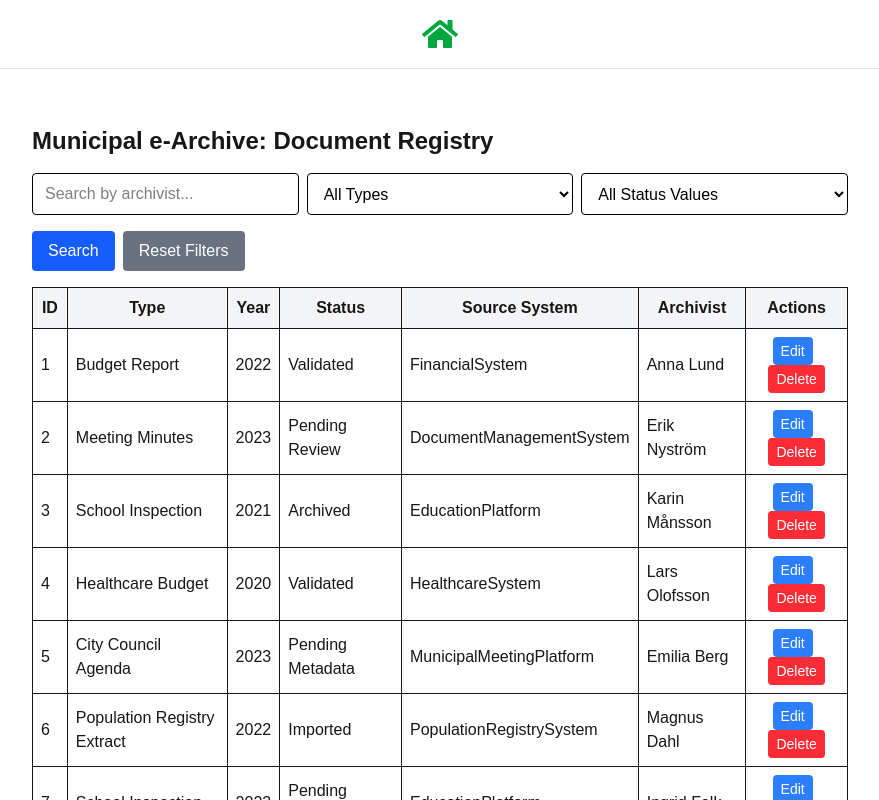
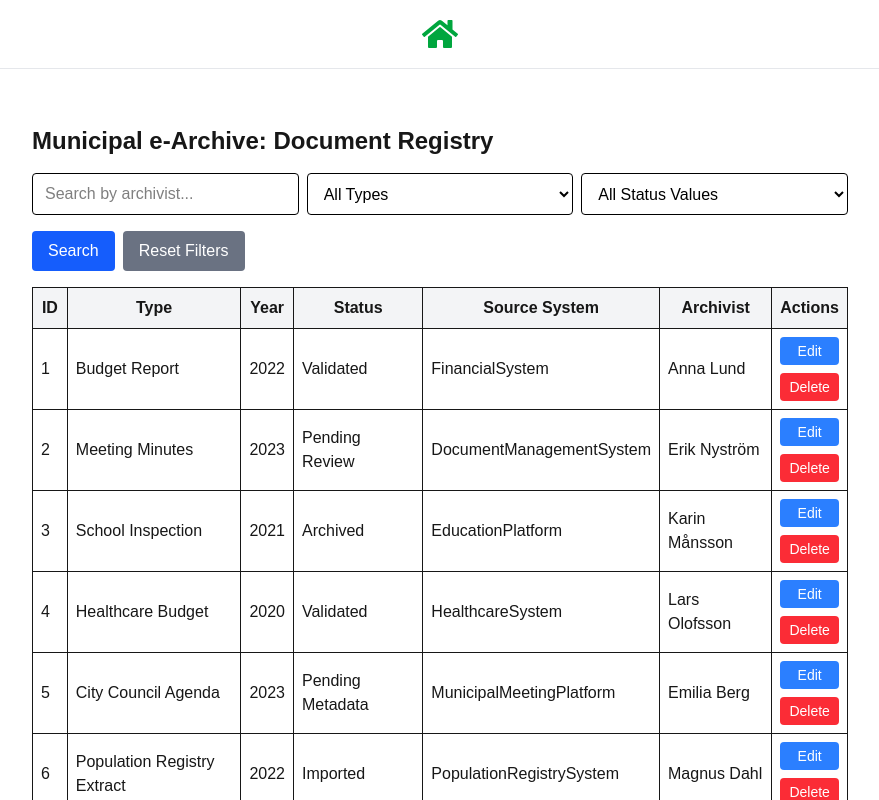
Before and after one commit to hypergeek-dev/e-archive-demo, a Next.js app: page /crud in a window 1280 px wide. Shown: the top 800 px of the page, without its empty margins (200-1079 px from the left). Built offline with nearby package versions, Linux system fonts and the light colour scheme.

Commit message:
Minor finishing touches on layout

```diff
--- a/app/crud/page.tsx
+++ b/app/crud/page.tsx
@@ -199,20 +199,20 @@ const [filtered, setFiltered] = useState<DocumentEntry[] | null>(null);
                     Save
                   </button>
                 ) : (
-                  <>
+                  <div className="flex flex-col items-center">
                     <button
                       onClick={() => handleEdit(doc)}
-                      className="text-sm px-2 py-1 bg-blue-500 text-white rounded mr-2"
+                      className="text-sm px-2 py-1 mb-2 bg-blue-500 text-white rounded w-full"
                     >
                       Edit
                     </button>
                     <button
                       onClick={() => handleDelete(doc.id)}
-                      className="text-sm px-2 py-1 bg-red-500 text-white rounded"
+                      className="text-sm px-2 py-1 bg-red-500 text-white rounded w-full"
                     >
                       Delete
                     </button>
-                  </>
+                  </div>
                 )}
               </td>
             </tr>
--- a/app/page.tsx
+++ b/app/page.tsx
@@ -30,7 +30,7 @@ export default function HomePage() {
           href="/crud"
           className="bg-green-600 hover:bg-green-700 text-white py-2 px-6 rounded shadow"
         >
-          🗂️ Metadata CRUD
+          🗂️ CRUD
         </a>
         <a
           href="/oais"
```
Lines whose indentation alone changed are shown as unchanged.
